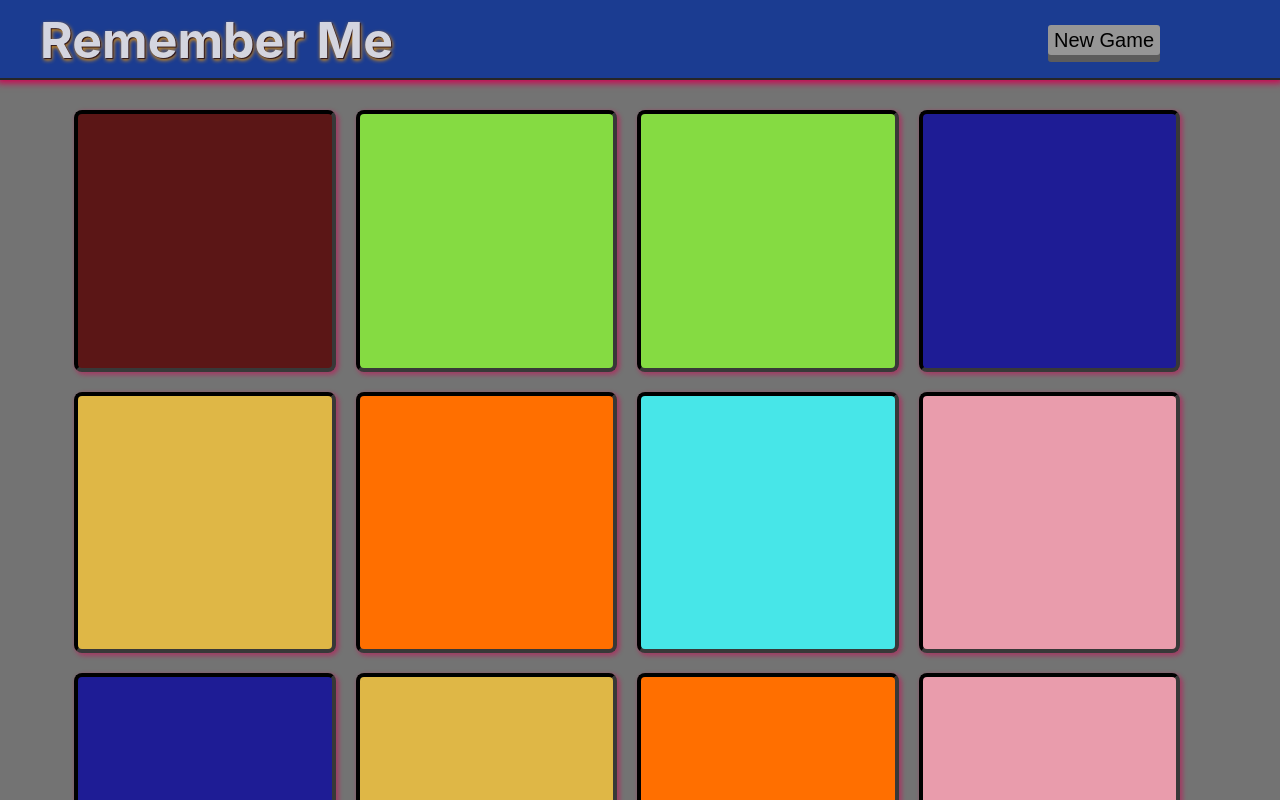
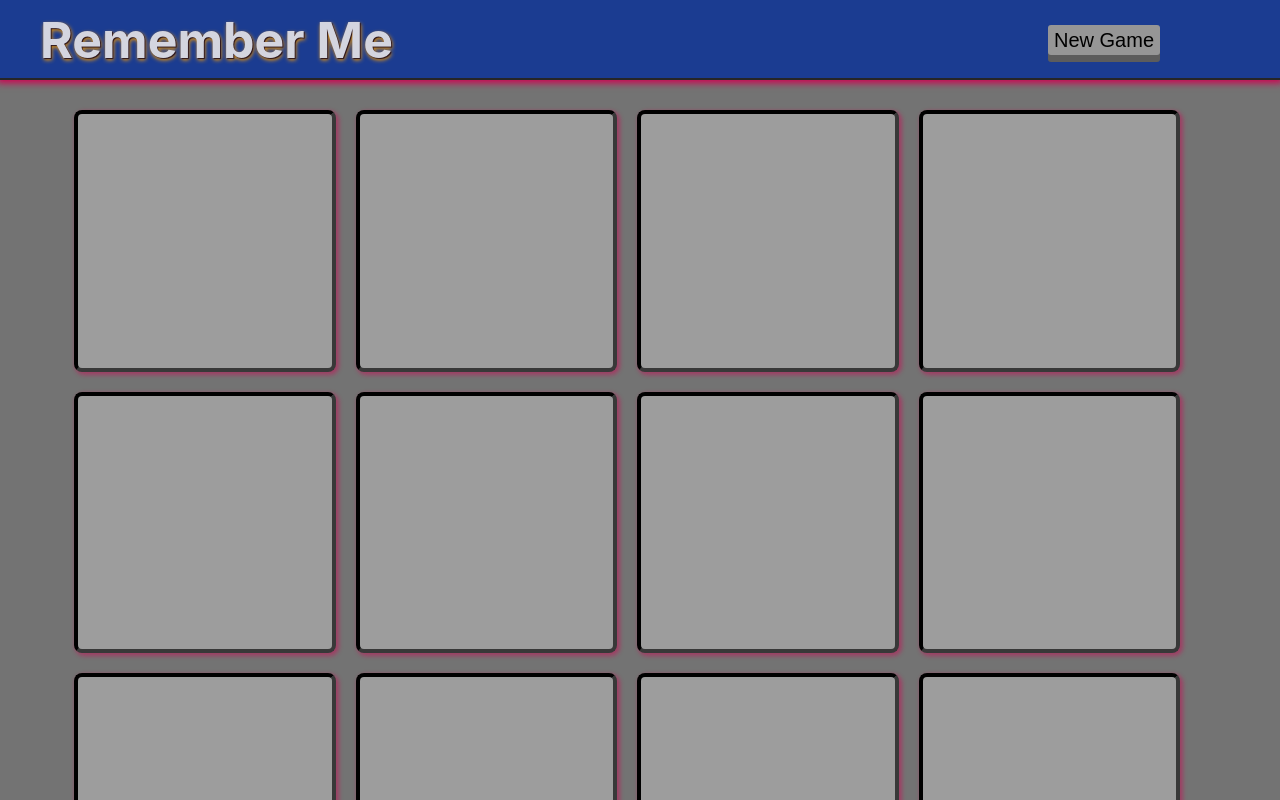
Before and after one commit to halFromIllinois/memory-game, a React (Create React App) app: page / in a window 1280 px wide. Both pictures are taken after a click on the button "START GAME". Shown: the top 800 px of the page. Built offline with nearby package versions, Linux system fonts and the light colour scheme.

Commit message:
todo lifecycle logic noted 25/Game.js

```diff
--- a/src/components/Box.js
+++ b/src/components/Box.js
@@ -1,13 +1,21 @@
 import React from 'react';
 import '../styles/Box.css'
+import PropTypes from 'prop-types';
 
+const Box = ({color, index, addVisId, visIds}) => {
 
-const Box = ({color, key}) => {
-  const id = `box${key}`;
+  Box.propTypes = {
+    index: PropTypes.number,
+    color: PropTypes.string,
+    addVisId: PropTypes.func,
+    visIds: PropTypes.array
+  }
+
+  const id = `box${index}`;
   const style = {backgroundColor: color}
 
   return(
-    <div id={id} className="Box" style={style}></div>
+    <div id={id} className="Box" style={style} onClick={() => addVisId(index)}></div>
   )
 }
 
--- a/src/components/Game.js
+++ b/src/components/Game.js
@@ -1,31 +1,18 @@
 import React, { Component } from 'react';
 import NavBar from './NavBar';
-import '../styles/Game.css'
 import Box from './Box';
 import PropTypes from 'prop-types';
-
-// const Game = ({colors, newGame, appTitle}) => {
-//   const boxes = colors.map((col, i) => (
-//       <Box
-//       className="Box"
-//       key={i}
-//       color={col} />
-//   ));
-//   return(
-//     <div className="Game">
-//       <NavBar newGame={newGame} appTitle={appTitle}/>
-//       <div className="Game__container">
-//         <div className="Game__box-container">
-//           {boxes}
-//         </div>
-//       </div>
-//     </div>
-//   )
-// }
-//
-// export default Game;
+import '../styles/Game.css';
 
 class Game extends Component {
+
+  constructor(props){
+    super(props);
+    this.state = {
+      visibleIds: []
+    }
+    this.addVisibleId = this.addVisibleId.bind(this);
+  }
 
   static propTypes = {
     colors: PropTypes.array,
@@ -33,12 +20,27 @@ class Game extends Component {
     appTitle: PropTypes.string
   }
 
+  addVisibleId(id){
+    this.setState({visibleIds: [...this.state.visibleIds, id]});
+    //adding didmou/didupdate logic here and then validate for visibleIds>=2
+    //and setTimeout for clearing visibleIds
+  }
+
   render() {
       const boxes = this.props.colors.map((col, i) => (
+        this.state.visibleIds.indexOf(i) !== -1 ?
           <Box
-          className="Box"
           key={i}
-          color={col} />
+          index={i}
+          color={col}
+          addVisId={this.addVisibleId}
+          visIds={this.state.visibleIds} />
+        :
+          <Box
+          key={i}
+          index={i}
+          addVisId={this.addVisibleId}
+          visIds={this.state.visibleIds} />
       ));
       return(
         <div className="Game">
--- a/src/styles/Box.css
+++ b/src/styles/Box.css
@@ -1,12 +1,17 @@
 
 .Box{
-  /* background-color: #9d9d9d; */
+  background-color: #9d9d9d;
   margin: 10px;
   border-radius: 8px;
   border: inset 4px #383838;
   box-shadow: 2px 2px 4px 1px rgba(210,0,82,.47);
+  transition: background-color 300ms ease-in-out;
 }
 
 .Box:hover{
   cursor: pointer;
 }
+/*
+.Box__hidden{
+  background-color: #9d9d9d !important;
+} */
```
